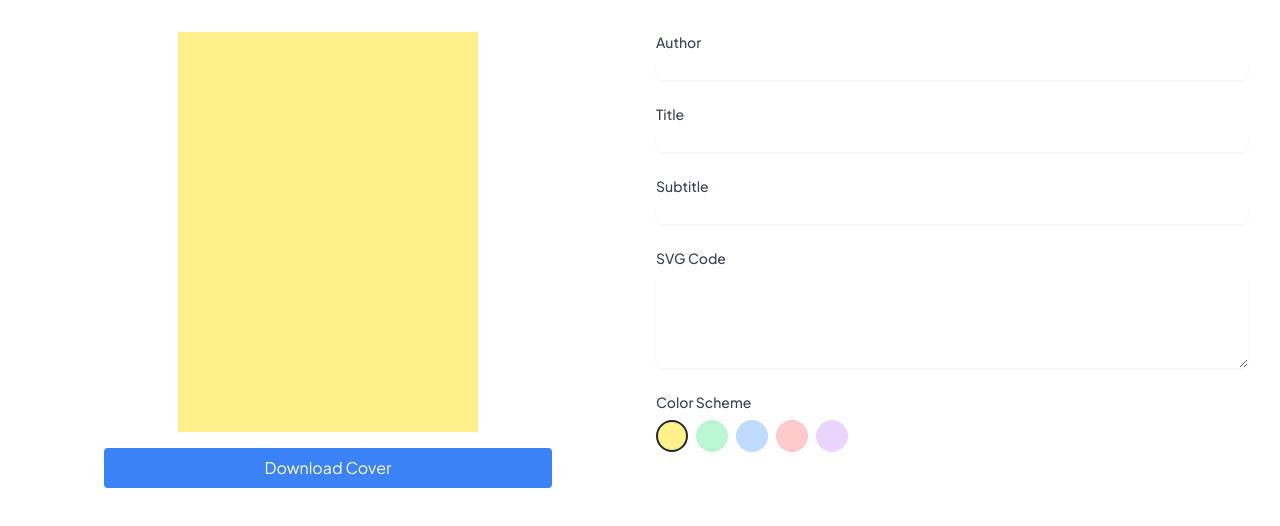
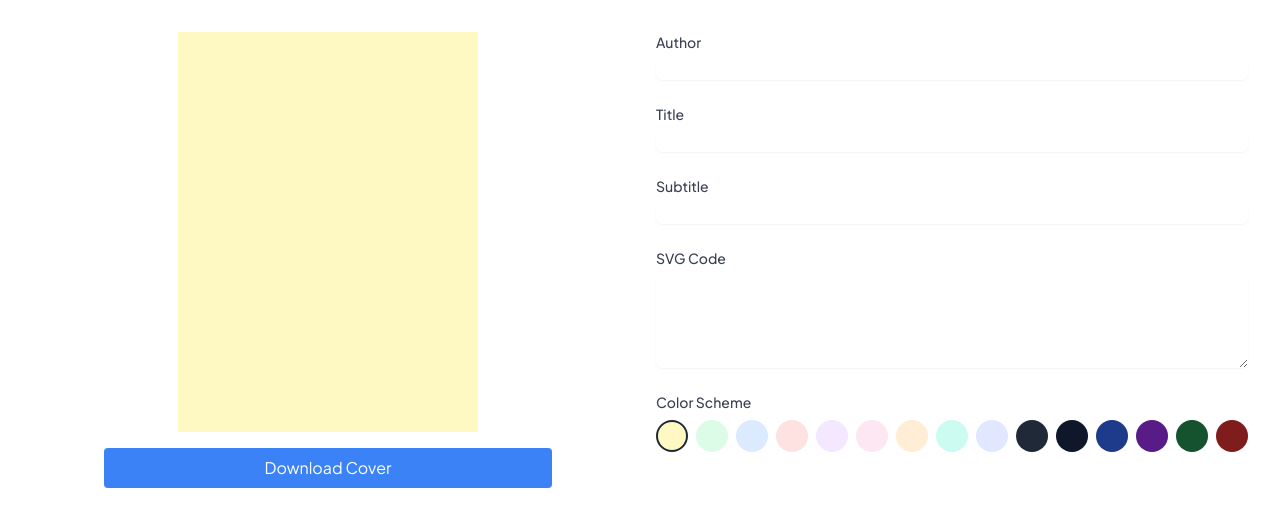
Before and after one commit to acomarcho/book-cover-creator, a Next.js app: page / in a window 1280 px wide. Shown: the top 526 px of the page. Built offline with nearby package versions, Linux system fonts and the light colour scheme.

Commit message:
feat: add more color palettes

```diff
--- a/app/page.tsx
+++ b/app/page.tsx
@@ -11,9 +11,9 @@ export default function Home() {
     title: "",
     subtitle: "",
     svg: "",
-    backgroundColor: "bg-yellow-200",
-    textColor: "text-yellow-800",
-    svgColor: "fill-yellow-800",
+    backgroundColor: "bg-yellow-100",
+    textColor: "text-yellow-900",
+    svgColor: "fill-yellow-900 text-yellow-900",
   });
 
   return (
--- a/components/BookCover.tsx
+++ b/components/BookCover.tsx
@@ -41,7 +41,7 @@ export default function BookCover({ bookData }: BookCoverProps) {
         <div className="flex flex-col items-center gap-8">
           {bookData.svg && (
             <div
-              className={`w-[80px] h-[80px] ${bookData.svgColor}`}
+              className={`w-[120px] h-[120px] ${bookData.svgColor}`}
               dangerouslySetInnerHTML={{
                 __html: bookData.svg.replace(/(width|height)="[^"]*"/g, ""),
               }}
--- a/components/InputPanel.tsx
+++ b/components/InputPanel.tsx
@@ -3,11 +3,73 @@
 import { BookCoverData } from "@/types";
 
 const colorOptions = [
-  { bg: "bg-yellow-200", text: "text-yellow-800", svg: "fill-yellow-800 text-yellow-800" },
-  { bg: "bg-green-200", text: "text-green-800", svg: "fill-green-800 text-green-800" },
-  { bg: "bg-blue-200", text: "text-blue-800", svg: "fill-blue-800 text-blue-800" },
-  { bg: "bg-red-200", text: "text-red-800", svg: "fill-red-800 text-red-800" },
-  { bg: "bg-purple-200", text: "text-purple-800", svg: "fill-purple-800 text-purple-800" },
+  {
+    bg: "bg-yellow-100",
+    text: "text-yellow-900",
+    svg: "fill-yellow-900 text-yellow-900",
+  },
+  {
+    bg: "bg-green-100",
+    text: "text-green-900",
+    svg: "fill-green-900 text-green-900",
+  },
+  {
+    bg: "bg-blue-100",
+    text: "text-blue-900",
+    svg: "fill-blue-900 text-blue-900",
+  },
+  { bg: "bg-red-100", text: "text-red-900", svg: "fill-red-900 text-red-900" },
+  {
+    bg: "bg-purple-100",
+    text: "text-purple-900",
+    svg: "fill-purple-900 text-purple-900",
+  },
+  {
+    bg: "bg-pink-100",
+    text: "text-pink-900",
+    svg: "fill-pink-900 text-pink-900",
+  },
+  {
+    bg: "bg-orange-100",
+    text: "text-orange-900",
+    svg: "fill-orange-900 text-orange-900",
+  },
+  {
+    bg: "bg-teal-100",
+    text: "text-teal-900",
+    svg: "fill-teal-900 text-teal-900",
+  },
+  {
+    bg: "bg-indigo-100",
+    text: "text-indigo-900",
+    svg: "fill-indigo-900 text-indigo-900",
+  },
+  {
+    bg: "bg-gray-800",
+    text: "text-gray-100",
+    svg: "fill-gray-100 text-gray-100",
+  },
+  {
+    bg: "bg-slate-900",
+    text: "text-slate-100",
+    svg: "fill-slate-100 text-slate-100",
+  },
+  {
+    bg: "bg-blue-900",
+    text: "text-blue-100",
+    svg: "fill-blue-100 text-blue-100",
+  },
+  {
+    bg: "bg-purple-900",
+    text: "text-purple-100",
+    svg: "fill-purple-100 text-purple-100",
+  },
+  {
+    bg: "bg-green-900",
+    text: "text-green-100",
+    svg: "fill-green-100 text-green-100",
+  },
+  { bg: "bg-red-900", text: "text-red-100", svg: "fill-red-100 text-red-100" },
 ];
 
 interface InputPanelProps {
```
